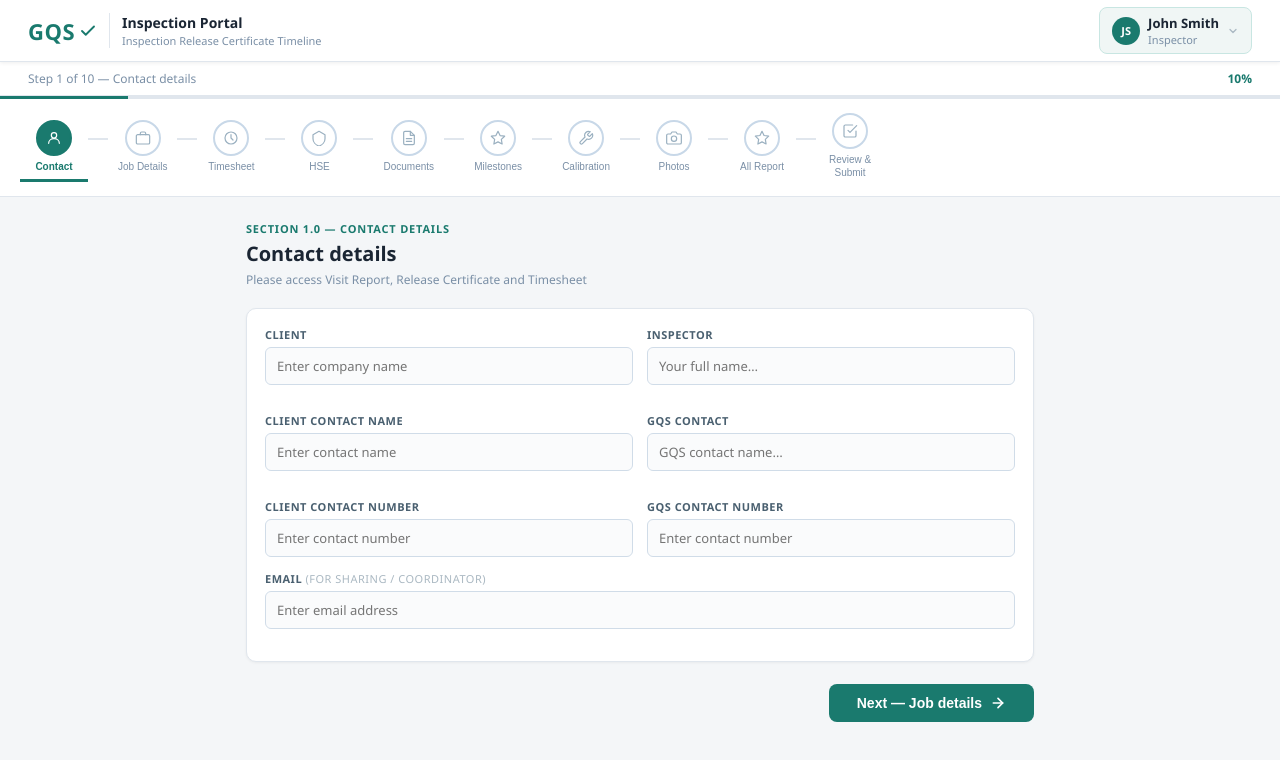
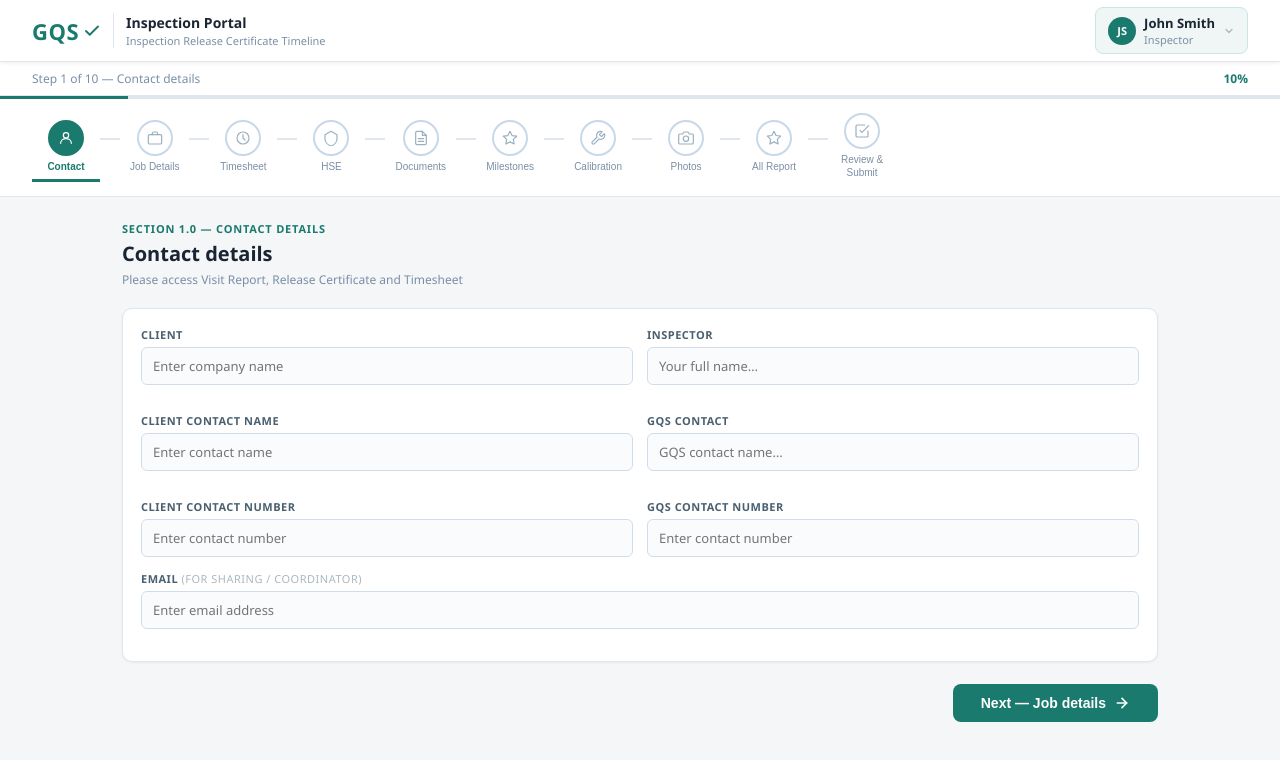
Before and after one commit to Praveenkumar-GQS/Inspection-Report, a plain HTML site: page index.html in a window 1280 px wide. Drawn offline with Linux system fonts and the light colour scheme.

Commit message:
Update index.html

```diff
--- a/index.html
+++ b/index.html
@@ -9,7 +9,7 @@
 body{font-family:'Segoe UI',Arial,sans-serif;background:#f4f6f8;color:#1a2533;font-size:14px;min-height:100vh;}
 
 /* HEADER */
-.hdr{background:#fff;border-bottom:1px solid #e0e6ed;padding:0 28px;display:flex;align-items:center;justify-content:space-between;height:62px;position:sticky;top:0;z-index:100;box-shadow:0 1px 4px rgba(0,0,0,0.07);}
+.hdr{background:#fff;border-bottom:1px solid #e0e6ed;padding:0 32px;display:flex;align-items:center;justify-content:space-between;height:62px;position:sticky;top:0;z-index:100;box-shadow:0 1px 4px rgba(0,0,0,0.07);}
 .hdr-left{display:flex;align-items:center;gap:12px;}
 .logo-wrap{display:flex;align-items:center;gap:4px;}
 .logo-gqs{font-size:22px;font-weight:900;color:#1a7a6e;letter-spacing:0.5px;}
@@ -22,14 +22,14 @@ body{font-family:'Segoe UI',Arial,sans-serif;background:#f4f6f8;color:#1a2533;fo
 .hdr-urole{font-size:11px;color:#7a8fa6;}
 
 /* STEP BAR */
-.step-bar{background:#fff;border-bottom:1px solid #e0e6ed;padding:8px 28px;display:flex;align-items:center;justify-content:space-between;}
+.step-bar{background:#fff;border-bottom:1px solid #e0e6ed;padding:8px 32px;display:flex;align-items:center;justify-content:space-between;}
 .step-label{font-size:12px;color:#7a8fa6;font-weight:500;}
 .step-pct{font-size:12px;font-weight:700;color:#1a7a6e;}
-.progress-track{height:3px;background:#e0e6ed;}
+.progress-track{height:3px;background:#e0e6ed;width:100%;}
 .progress-fill{height:100%;background:#1a7a6e;transition:width 0.4s;}
 
 /* ICON NAV */
-.icon-nav{background:#fff;border-bottom:1px solid #e0e6ed;padding:8px 20px;overflow-x:auto;display:flex;align-items:center;gap:0;white-space:nowrap;}
+.icon-nav{background:#fff;border-bottom:1px solid #e0e6ed;padding:8px 32px;overflow-x:auto;display:flex;align-items:center;gap:0;white-space:nowrap;}
 .icon-nav::-webkit-scrollbar{height:3px;}
 .icon-nav::-webkit-scrollbar-thumb{background:#c8e6e2;border-radius:2px;}
 
@@ -61,7 +61,7 @@ body{font-family:'Segoe UI',Arial,sans-serif;background:#f4f6f8;color:#1a2533;fo
 .inav-connector.done{background:#1a7a6e;}
 
 /* MAIN */
-.main{max-width:820px;margin:24px auto;padding:0 16px 80px;}
+.main{max-width:1100px;margin:24px auto;padding:0 32px 80px;}
 
 /* SECTION HEADING */
 .sec-heading{margin-bottom:20px;}
```
